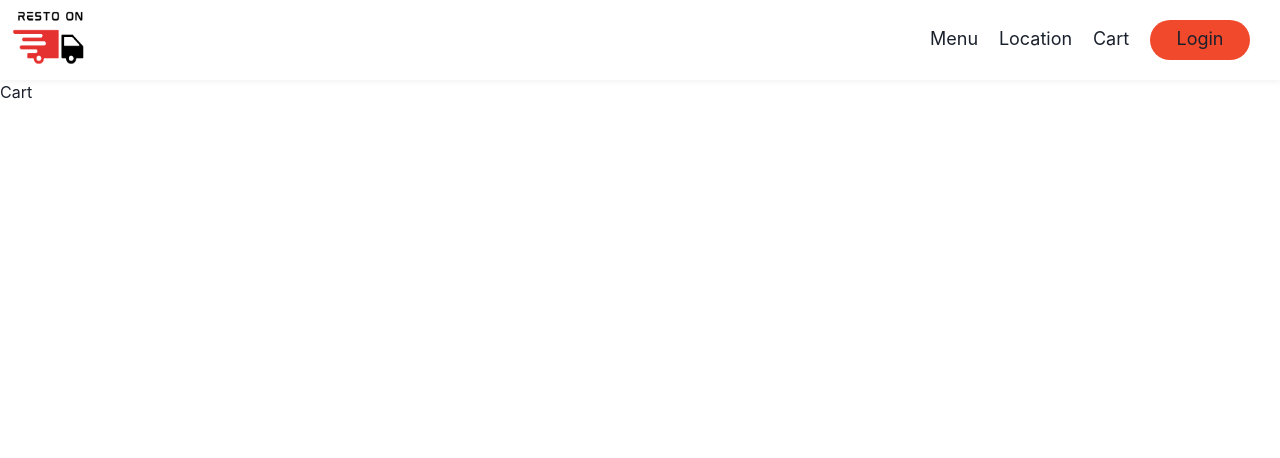
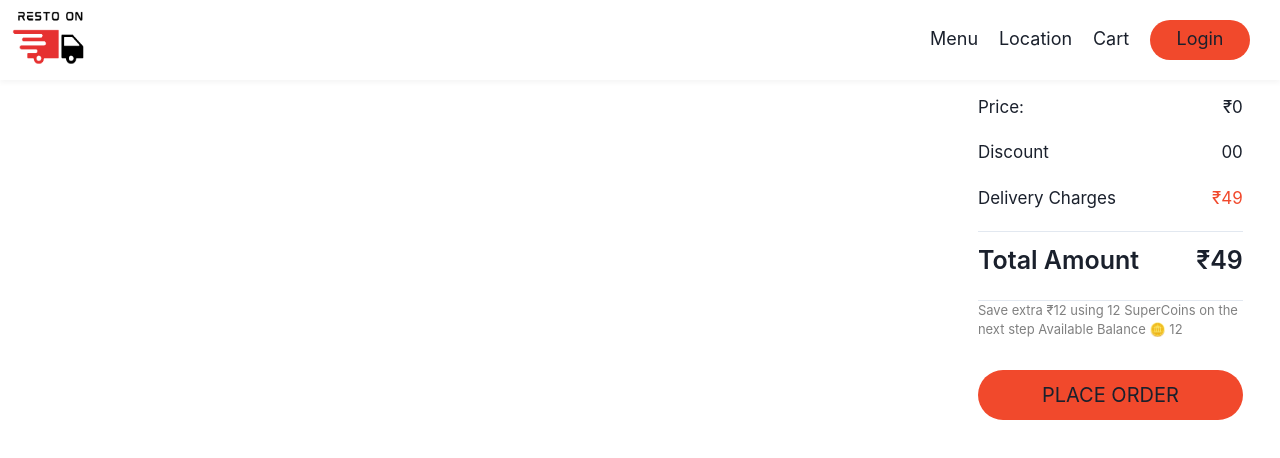
Before and after one commit to Ritu1011/Resto_on_wheel, a React (Create React App) app: page /cart in a window 1280 px wide. Shown: the top 458 px of the page. Built offline with nearby package versions, Linux system fonts and the light colour scheme; data requests are answered from the project's data file.

Commit message:
Add to cart done

```diff
--- a/db.json
+++ b/db.json
@@ -259,20 +259,5 @@
       "price": "15.99"
     }
   ],
-  "cart": [
-    {
-      "id": "14",
-      "img": "https://i.ibb.co/Kynmst1/dinner5.png",
-      "name": "Curlic Butter baked salmon",
-      "category": "veg",
-      "price": "7.99"
-    },
-    {
-      "id": "15",
-      "img": "https://i.ibb.co/pwjPPM3/breakfast5.png",
-      "name": "Toast Egg Butter",
-      "category": "nonveg",
-      "price": "8.99"
-    }
-  ]
+  "cart": []
 }
--- a/src/App.css
+++ b/src/App.css
@@ -5,6 +5,8 @@ nav{
   width: 100%;
   height: 80px;
   justify-content: space-between;
+
+  background-color: #fff;
 
   box-shadow: rgba(0, 0, 0, 0.04) 0px 3px 5px;
 }
@@ -128,7 +130,7 @@ justify-content: space-between;
   padding: 1rem;
   border: 0px;
   margin-right: 0.5rem;
-  background: tomato;
+  background:#f1492c;
   border-radius: 0.25rem;
 }
 
@@ -141,3 +143,81 @@ justify-content: space-between;
 .button:disabled {
   cursor: not-allowed;
 }
+
+
+/* Cart CSS */
+.cartContainer{
+width: 100%;
+/* border: 1px solid rgb(11, 11, 11); */
+display: flex;
+justify-content: space-around;
+}
+.left{
+  width: 70%;
+  /* height: 400px; */
+  /* border: 2px solid rgb(62, 220, 56); */
+
+}
+.right{
+  width: 23%;
+
+  height: 400px;
+  /* border: 1px solid rgb(78, 56, 220); */
+}
+.price{
+  width: 90%;
+  display: flex;
+  justify-content: space-between;
+  margin-top: 10px;
+  margin-bottom: 20px;
+  /* border: 1px solid rgb(78, 56, 220); */
+  width: 100%;
+}
+.pricename{
+ margin-right: 30px;
+ font-size: 17px;
+
+}
+.totalprice{
+  font-size: 17px;
+}
+.pricedetails{
+  width: 90%;
+
+  margin: auto;
+  font-size: 17px;
+  margin-top: 5%;
+  height: 90%;
+  /* border: 1px solid rgb(78, 56, 220); */
+}
+
+.price1{
+  width: 90%;
+  display: flex;
+  justify-content: space-between;
+  margin-top: 10px;
+  margin-bottom: 20px;
+  /* border: 1px solid rgb(78, 56, 220); */
+  width: 100%;
+}
+.pricename1{
+ margin-right: 30px;
+ font-size: 25px;
+ font-weight: 600;
+
+}
+.totalprice1{
+  font-size: 25px;
+  font-weight: 600;
+}
+.placeOrder{
+  background-color:#f1492c ;
+  /* color: white; */
+  width:100%;
+  margin: auto;
+  font-size: 20px;
+  padding: 10px 50px;
+  margin-top: 30px;
+  border-radius: 30px;
+
+}
--- a/src/App.js
+++ b/src/App.js
@@ -2,9 +2,12 @@
 import './App.css';
 // import HomePage from './Pages/HomePage';
 import AllRoutes from './Routes/AllRoutes';
+import Navbar from "./Pages/Navbar";
+
 function App() {
   return (
     <div className="App">
+      <Navbar></Navbar>
      <AllRoutes></AllRoutes>
     </div>
   );
--- a/src/Pages/Breakfast.jsx
+++ b/src/Pages/Breakfast.jsx
@@ -89,7 +89,7 @@ function Breakfast() {
   const [loading, setLoading] = useState(true);
   const [data, setData] = useState([]);
   const [page,setPage] =useState(1)
-
+  const [sort,setSort] =useState("asc")
 
   useEffect(() => {
     setLoading(true);
@@ -112,7 +112,9 @@ function Breakfast() {
   console.log(data);
   return (
     <>
+      <button  onClick={() =>setSort(sort === "asc" ? "desc" : "asc")}  >Sort </button>
     <div className="container">
+
       {loading && <div>...Loading</div>}
       {data.map((item) => (
 
--- a/src/Pages/BreakfastCart.jsx
+++ b/src/Pages/BreakfastCart.jsx
@@ -9,6 +9,8 @@ function  BreakfstCart(){
    const navigate=useNavigate()
     const [data, setData] = useState([]);
     const params = useParams();
+    const [sort,setSort] =useState("asc")
+
     useEffect(() => {
       setLoading(true);
       const { id } = params;
@@ -24,7 +26,8 @@ function  BreakfstCart(){
           setLoading(false);
         });
     }, [params.id]);
-console.log(data ,"data")
+
+    console.log(data ,"data")
     const postData=()=>{
       axios.post(`http://localhost:8080/cart`,{...data}).then(()=>{
       alert("data added to cart ")
@@ -34,6 +37,7 @@ console.log(data ,"data")
 
     return (
         <div>
+
           {loading && <div>...Loading</div>}
 
              <div className="container_D">
--- a/src/Pages/Cart.jsx
+++ b/src/Pages/Cart.jsx
@@ -4,17 +4,91 @@ import { useState } from 'react'
 import axios from 'axios'
 const Cart = () => {
   const [addCart,setAddCart]=useState([])
+  const [loading, setLoading] = useState(true);
+const [data, setData] = useState([]);
+
 useEffect(()=>{
   getData()
 },[])
 const getData=()=>{
  axios.get(`http://localhost:8080/cart`).then((res)=>{
  console.log(res.data,"cart")
+
   })
 }
 
+useEffect(() => {
+  setLoading(true);
+  axios({
+    url: "http://localhost:8080/cart",
+    method: "GET",
+  })
+    .then((res) => {
+      setLoading(false);
+      setData(res.data);
+    })
+    .catch((err) => {
+      setLoading(false);
+    });
+
+},[]);
+
+const total = data.map(pro =>Number(pro.price)).reduce((prev, curr) => prev + curr, 0);
+let Deletedata=async(id)=>{
+    await fetch(`http://localhost:8080/cart/${id}`, {
+         method: "DELETE",
+    })
+    getData()
+  }
+
+
+
   return (
-    <div>Cart</div>
+    <>
+  <div className='cartContainer'>
+  <div className='left'>
+  {data.map((item) => (
+          <div className="menu_container" key={item.id}>
+          <div><img src={item.img} alt="" className="menu_img" /> </div>
+          <div className="menu_description">
+          <h3 > {item.name}</h3>
+          <h4> {Number(item.price)}</h4>
+          <button className="menu_add" onClick={()=>{Deletedata(item.id); window.location.reload()}} >Remove</button>
+          {/* <Link to={`/menupage/${item.id}`}><button className="menu_details">Details</button></Link> */}
+          </div>
+          </div>
+
+      ))}
+  </div>
+  <div className='right'>
+    <div className='pricedetails'>
+      <div className='price'>
+        <div className='pricename'>Price:</div>
+        <div className='totalprice' >₹{total}</div>
+        </div>
+        <div className='price'>
+        <div className='pricename'>Discount</div>
+        <div className='totalprice'>00</div>
+        </div>
+        <div className='price'>
+        <div className='pricename'>Delivery Charges</div>
+        <div className='totalprice' style={{color:"#f1492c"}}>₹49</div>
+        </div>
+        <hr />
+        <div className='price1'>
+        <div className='pricename1'>Total Amount</div>
+        <div className='totalprice1'>₹{total+49}</div>
+        </div>
+        <hr />
+        <p style={{color:"gray",fontSize:"13px"}}>Save extra ₹12 using 12 SuperCoins on the next step
+Available Balance 🪙 12</p>
+        <button className='placeOrder'>PLACE ORDER</button>
+
+      </div>
+
+  </div>
+</div>
+    </>
   )
 }
 
--- a/src/Pages/Menupage.jsx
+++ b/src/Pages/Menupage.jsx
@@ -104,7 +104,7 @@ function Menupage() {
       method: "GET",
       params:{
         _page:page,
-        _limit:8,
+        _limit:3,
         }
     })
       .then((res) => {
@@ -134,7 +134,7 @@ function Menupage() {
       ))}
 <div className="pagination_btn">
     <button title="PREV" id="PREV" disabled={page===1}   onClick={()=>setPage(page-1)} className="pagination"> Prev</button>
-    <button id="NEXT" disabled={page===2} title="NEXT" onClick={()=>setPage(page+1)} className="pagination">Next</button>
+    <button id="NEXT" disabled={page===6} title="NEXT" onClick={()=>setPage(page+1)} className="pagination">Next</button>
     </div>
     </div>
 
--- a/src/Routes/AllRoutes.jsx
+++ b/src/Routes/AllRoutes.jsx
@@ -1,7 +1,7 @@
 import { Routes, Route} from "react-router-dom";
 import HomePage from "../Pages/HomePage";
 import Menupage from "../Pages/Menupage";
-import Navbar from "../Pages/Navbar";
+
 import Login from "../Pages/Login";
 import Location from "../Pages/Location";
 import Cart from "../Pages/Cart";
@@ -15,7 +15,7 @@ import SignIn from "../Pages/SignIn";
 function AllRoutes() {
 return (
       <>
-      <Navbar></Navbar>
+
         <Routes>
           <Route path="/signIn" element={<SignIn/>}></Route>
             <Route path="/" element={<HomePage/>} />
```
Lines whose indentation alone changed are shown as unchanged.
